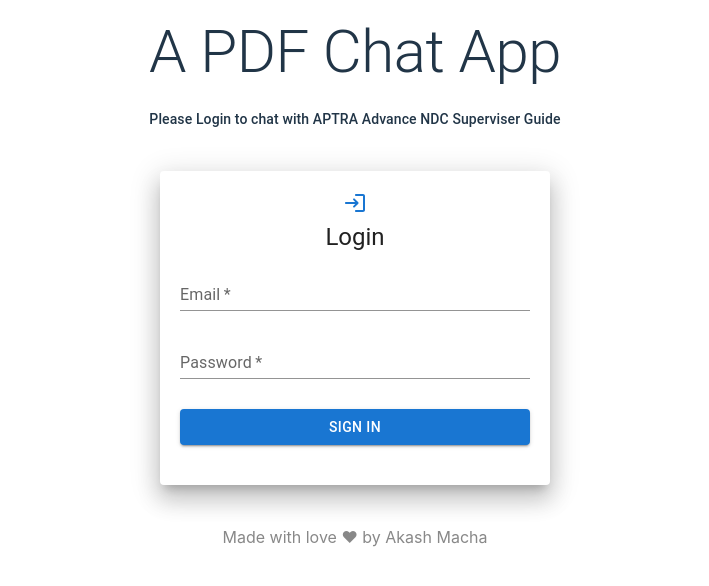
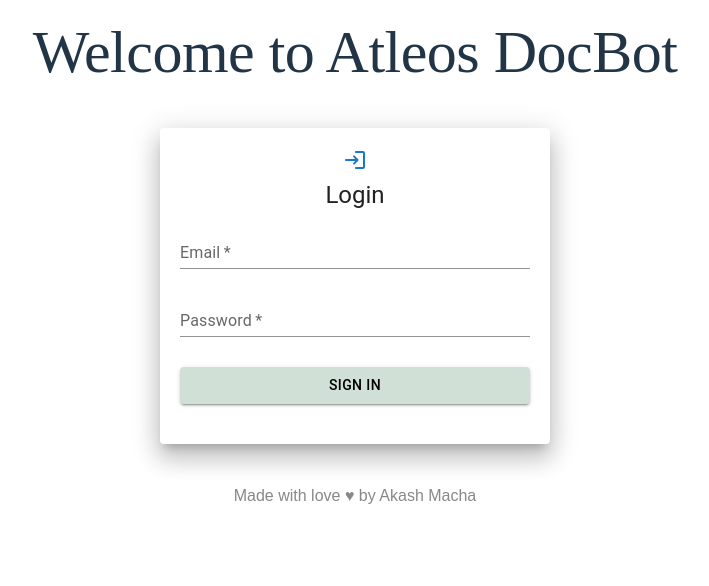
Before and after one commit to Akash-Macha/pdf-ai-chat-app, a React (Vite) app in the folder front-end/: page / in a window 1280 px wide. Shown: the top 586 px of the page, without its empty margins (301-1010 px from the left). Built offline with nearby package versions, Linux system fonts and the light colour scheme.

Commit message:
Added changes to create PdfUploadScreen

```diff
--- a/front-end/src/components/ChatScreen/ChatScreen.jsx
+++ b/front-end/src/components/ChatScreen/ChatScreen.jsx
@@ -59,7 +59,7 @@ const ChatScreen = () => {
       <div className="container">
         <div className="chat-screen-heading">
           <Typography variant="h4">
-            Chat with APTRA Advance NDC Superviser Guide
+            Chat with your PDF
           </Typography>
         </div>
         <div className="question-and-answer-display">
--- a/front-end/src/components/Header/Header.jsx
+++ b/front-end/src/components/Header/Header.jsx
@@ -3,11 +3,10 @@ import { Typography } from '@mui/material';
 const Header = () => {
   return (
     <>
-      <Typography variant='h2' gutterBottom>
-        A PDF Chat App
-      </Typography>
-      <Typography variant='subtitle2' gutterBottom>
-        Please Login to chat with APTRA Advance NDC Superviser Guide
+      <Typography variant='h2' gutterBottom style={{
+        fontFamily: 'Sora',
+      }}>
+        Welcome to Atleos DocBot
       </Typography>
     </>
   );
--- a/front-end/src/components/LoginScreen/Login.jsx
+++ b/front-end/src/components/LoginScreen/Login.jsx
@@ -4,7 +4,7 @@ import { useNavigate } from 'react-router-dom';
 import LoginRoundedIcon from '@mui/icons-material/LoginRounded';
 
 const paperStyle = { padding: 20, minHeight: '30vh', width: 350, margin: "40px auto" }
-const submitButtonStyle = { margin: '20px 0' }
+const submitButtonStyle = { margin: '20px 0', backgroundColor: '#D1E0D7', color: 'black', }
 const textFieldStyle = {
   margin: '10px 0',
 };
--- a/front-end/src/components/PdfUploadScreen/PdfUploadScreen.jsx
+++ b/front-end/src/components/PdfUploadScreen/PdfUploadScreen.jsx
@@ -1,8 +1,11 @@
 import { useState } from "react";
 import { useNavigate } from 'react-router-dom';
+import Loader from "../Loader/Loader";
 
 const PdfUploadScreen = () => {
   const [file, setFile] = useState(null);
+  const [isLoading, setIsLoading] = useState(false);
+
   const navigate = useNavigate();
 
   const handleFileInputChange = (event) => {
@@ -18,8 +21,9 @@ const PdfUploadScreen = () => {
     // 'file_upload' should match with the API endpoint variable name!
     formData.append('file_upload', file);
 
+    setIsLoading(true);
     try {
-      const endpoint = 'http://localhost:8000/upload-pdf';
+      const endpoint = 'https://pdf-ai-chat-app-backend.onrender.com/upload-pdf';
       const response = await fetch(endpoint, {
         method: 'POST',
         body: formData
@@ -35,6 +39,7 @@ const PdfUploadScreen = () => {
     } catch (error) {
       console.error('Error uploading file:', error);
     }
+    setIsLoading(false);
   }
 
   return (
@@ -43,9 +48,18 @@ const PdfUploadScreen = () => {
 
       <form onSubmit={handleSubmit}>
         <input type="file" accept=".pdf" onChange={handleFileInputChange}/>
-        <button type="submit">Upload</button>
+        <button type="submit" disabled={!file}>Upload</button>
       </form>
       { file && <p>{file.name}</p>}
+      {isLoading ? (<><Loader type="RingLoader" size={85} cssOverride={{
+            display: 'block',
+            position: 'absolute',
+            left: "45%",
+            top: "40%",
+          }} />
+          <p style={{ color: 'white' }}>Sit and realx as we upload your PDF :)</p>
+          </>
+          ) : null}
     </div>
   );
 }
--- a/front-end/src/index.css
+++ b/front-end/src/index.css
@@ -1,5 +1,5 @@
 :root {
-  font-family: Inter, system-ui, Avenir, Helvetica, Arial, sans-serif;
+  font-family: Sora, sans-serif;
   line-height: 1.5;
   font-weight: 400;
 
```
